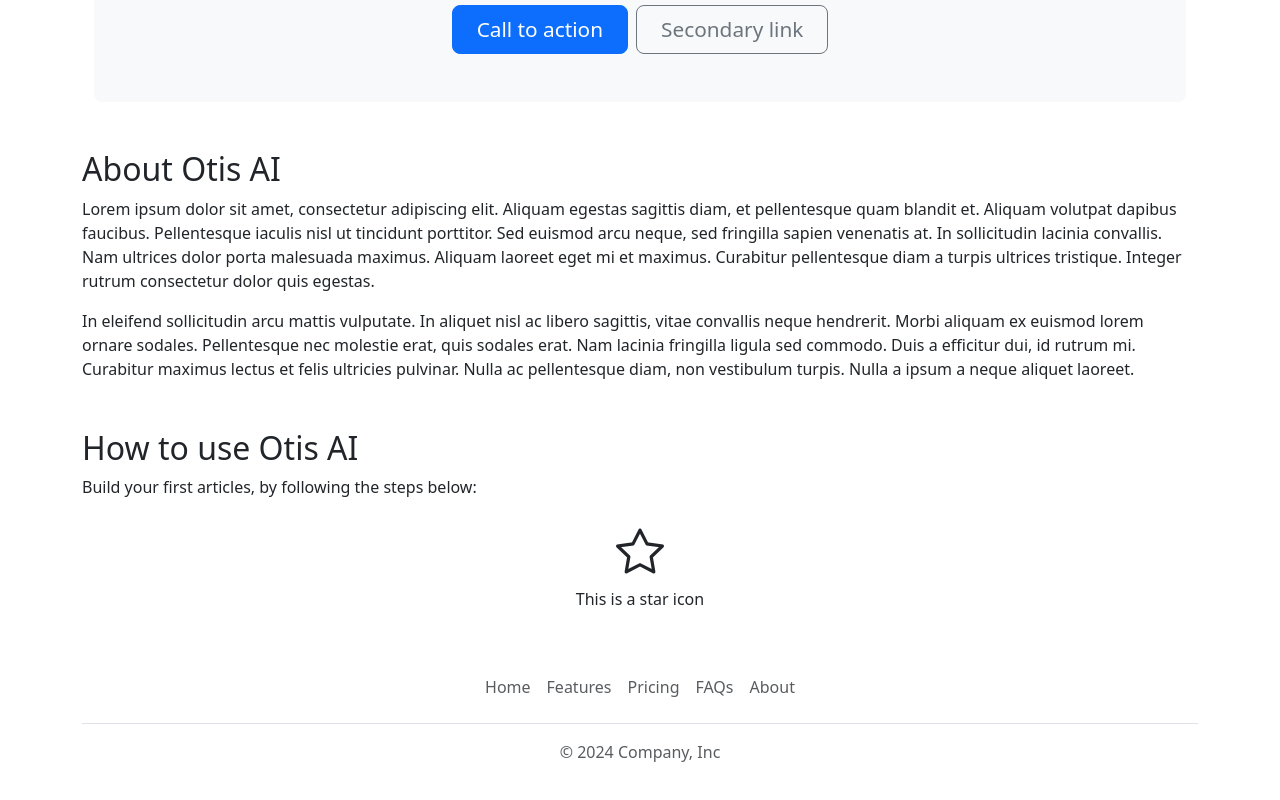
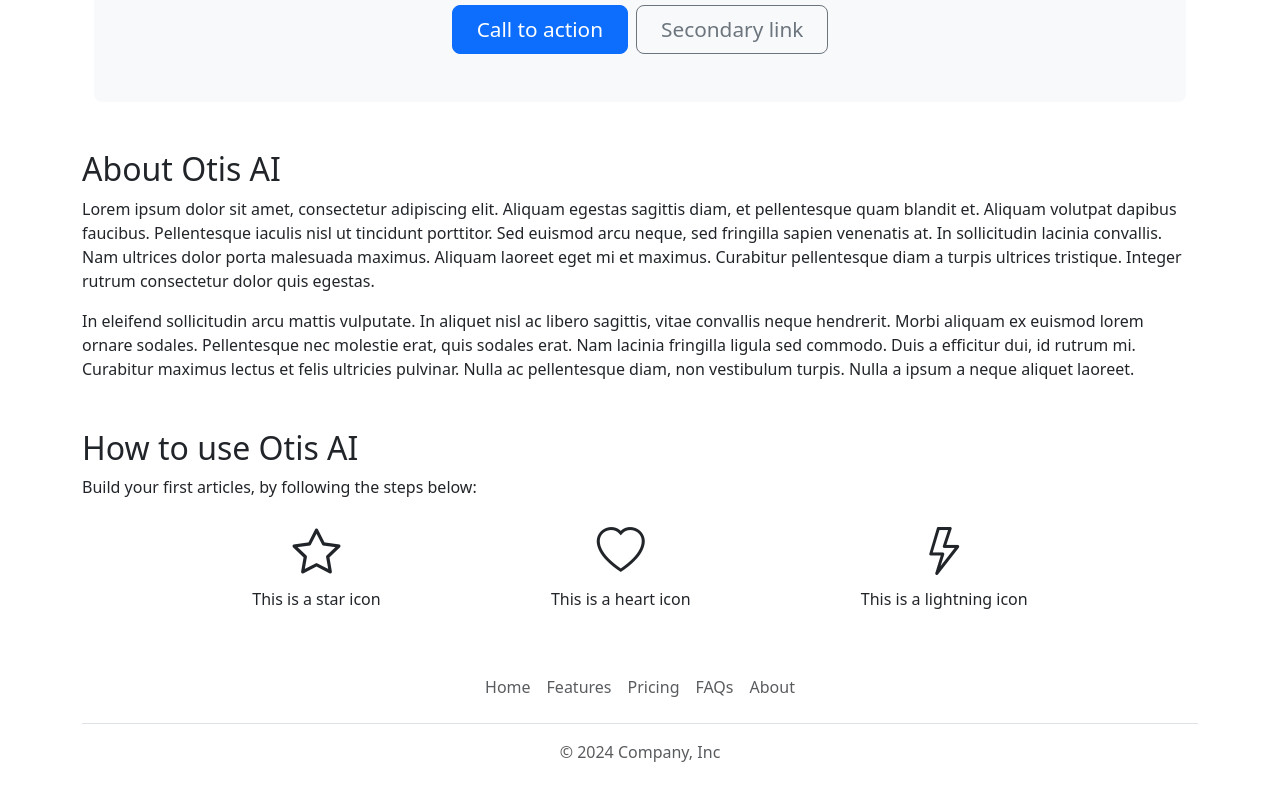
Before and after one commit to dtettarasar/otis-ai-frontend, a Vue app: page / in a window 1280 px wide. Shown: the part 409-1209 px from the top of the page. Built offline with nearby package versions, Linux system fonts and the light colour scheme; no server answers.

Commit message:
howToUse component: build the v-for to create the IconAndText component

```diff
--- a/src/components/general_content_components/HowToUse.vue
+++ b/src/components/general_content_components/HowToUse.vue
@@ -1,6 +1,13 @@
 <script setup>
 
     import IconAndText from './IconAndText.vue';
+
+    // Tableau avec les données pour chaque itération
+    const howToUseData = [
+        { iconClass: 'bi bi-star', textContent: 'This is a star icon' },
+        { iconClass: 'bi bi-heart', textContent: 'This is a heart icon' },
+        { iconClass: 'bi bi-lightning', textContent: 'This is a lightning icon' },
+    ];
 
 </script>
 
@@ -18,13 +25,8 @@
 
         <div class="d-flex flex-row justify-content-evenly flex-wrap">
 
-            <IconAndText iconClass="bi bi-star" textContent="This is a star icon"></IconAndText>
-
-            <!--
-            <IconAndText></IconAndText>
-
-            <IconAndText></IconAndText>
-            -->
+            <!-- Boucle sur les items -->
+            <IconAndText v-for="(item, index) in howToUseData" :key="index" :iconClass="item.iconClass" :textContent="item.textContent"></IconAndText>
 
         </div>
 
```
